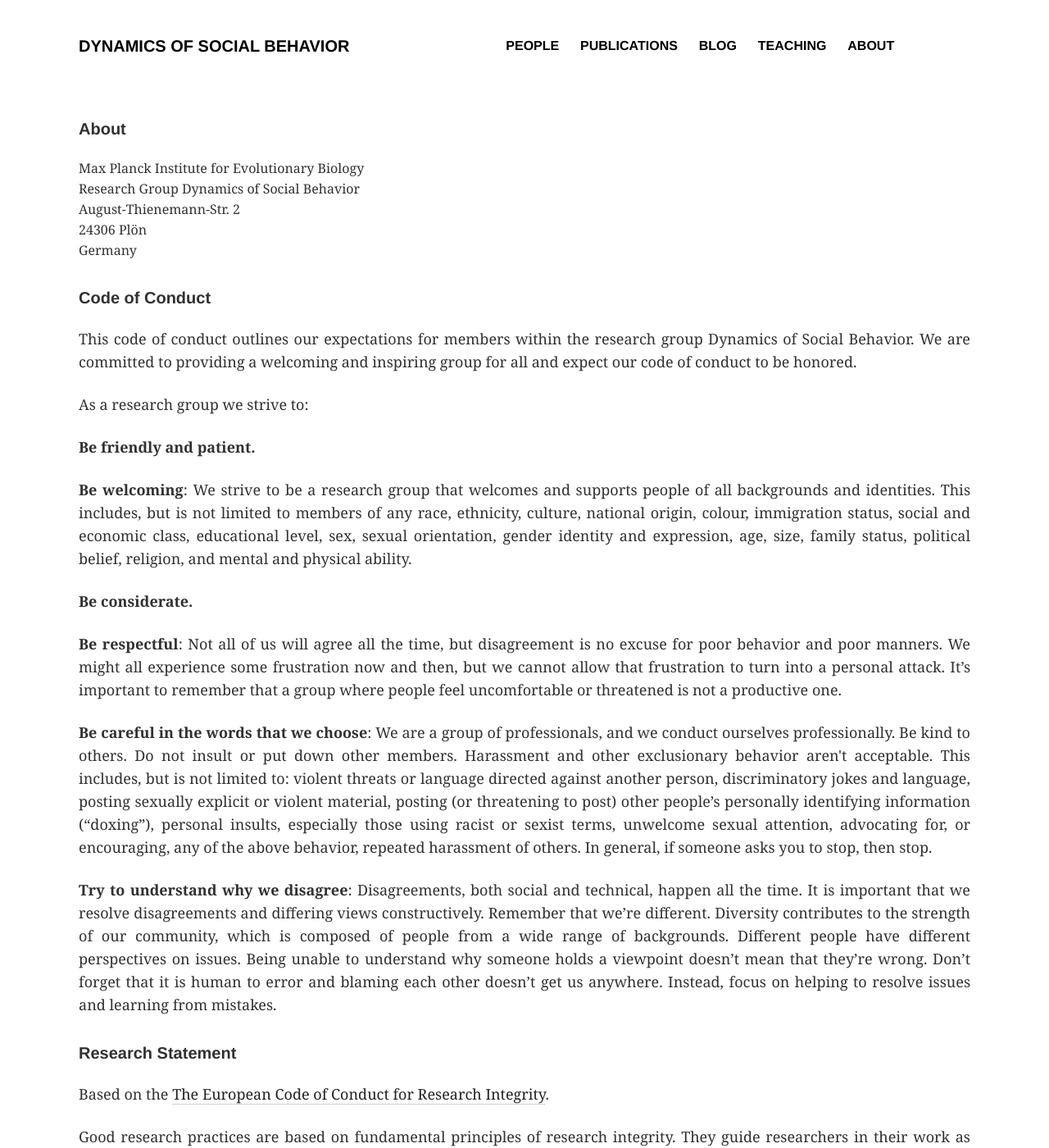
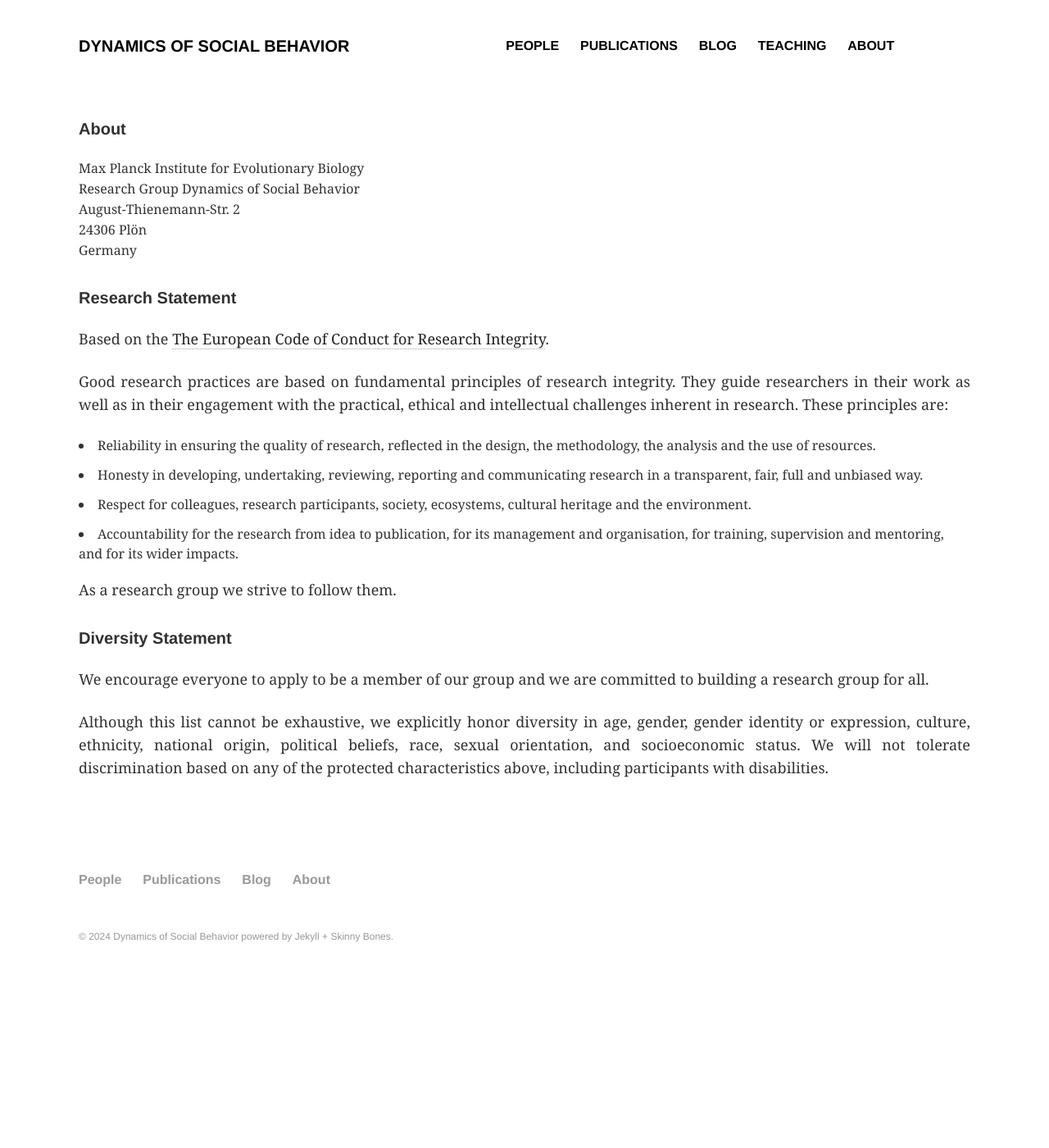
Before and after one commit to DYNOSOBs/social-behaviour, a Jekyll site: the page built from about/index.md, in a window 1280 px wide and 1400 px high. Shown: the whole window at 82% size. Built offline with Jekyll 4.4.1, drawn with Linux system fonts in a browser that asks for light colours; some of the changed text lies outside the part shown.

Commit message:
clean about tab

```diff
--- a/about/index.md
+++ b/about/index.md
@@ -17,54 +17,6 @@ Research Group Dynamics of Social Behavior <br>
 August-Thienemann-Str. 2 <br>
 24306 Plön <br>
 Germany
-</p>
-
-<!-- <img class="roundrect" src="../images/plon.jpeg" width="300" height="500" > -->
-
-<h5>Code of Conduct</h5>
-
-<p align="justify">
-This code of conduct outlines our expectations for members within the research
-group Dynamics of Social Behavior. We are committed to providing a welcoming and
-inspiring group for all and expect our code of conduct to be honored.
-</p>
-
-As a research group we strive to:
-
-<b>Be friendly and patient.</b>
-
-<p align="justify">
-<b>Be welcoming</b>: We strive to be a research group that welcomes and supports
-people of all backgrounds and identities. This includes, but is not limited to
-members of any race, ethnicity, culture, national origin, colour, immigration
-status, social and economic class, educational level, sex, sexual orientation,
-gender identity and expression, age, size, family status, political belief,
-religion, and mental and physical ability.
-</p>
-
-<b>Be considerate.</b>
-
-<p align="justify">
-<b>Be respectful</b>: Not all of us will agree all the time, but disagreement is no
-excuse for poor behavior and poor manners. We might all experience some
-frustration now and then, but we cannot allow that frustration to turn into a
-personal attack. It’s important to remember that a group where people feel
-uncomfortable or threatened is not a productive one.
-</p>
-
-<p align="justify">
-<b>Be careful in the words that we choose</b>: We are a group of professionals, and we conduct ourselves professionally. Be kind to others. Do not insult or put down other members. Harassment and other exclusionary behavior aren't acceptable. This includes, but is not limited to: violent threats or language directed against another person, discriminatory jokes and language, posting sexually explicit or violent material, posting (or threatening to post) other people’s personally identifying information (“doxing”), personal insults, especially those using racist or sexist terms, unwelcome sexual attention, advocating for, or encouraging, any of the above behavior, repeated harassment of others. In general, if someone asks you to stop, then stop.
-</p>
-
-<p align="justify">
-<b>Try to understand why we disagree</b>: Disagreements, both social and technical, happen all the time. It is important
-that we resolve disagreements and differing views constructively. Remember that
-we’re different. Diversity contributes to the strength of our community, which
-is composed of people from a wide range of backgrounds. Different people have
-different perspectives on issues. Being unable to understand why someone holds
-a viewpoint doesn’t mean that they’re wrong. Don’t forget that it is human to
-error and blaming each other doesn’t get us anywhere. Instead, focus on helping
-to resolve issues and learning from mistakes.
 </p>
 
 <h5>Research Statement</h5>
@@ -99,10 +51,3 @@ political beliefs, race, sexual orientation, and socioeconomic status. We will
 not tolerate discrimination based on any of the protected characteristics above,
 including participants with disabilities.
 </p>
-
-<h5>Attribution & Acknowledgements</h5>
-
-<p align="justify">
-This code of conduct is based on the Open Code of Conduct from the Open Life
-Science Community and the The European Code of Conduct  for Research Integrity.
-</p>
```
